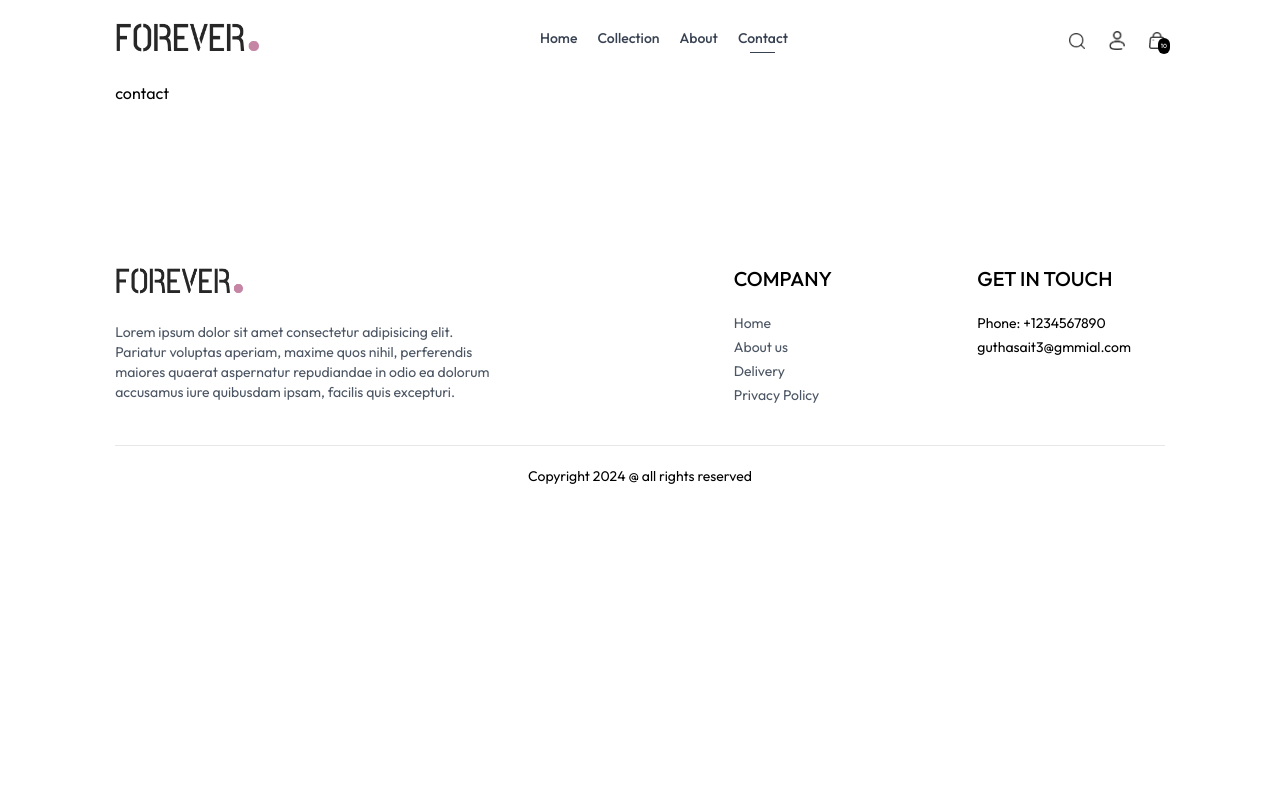
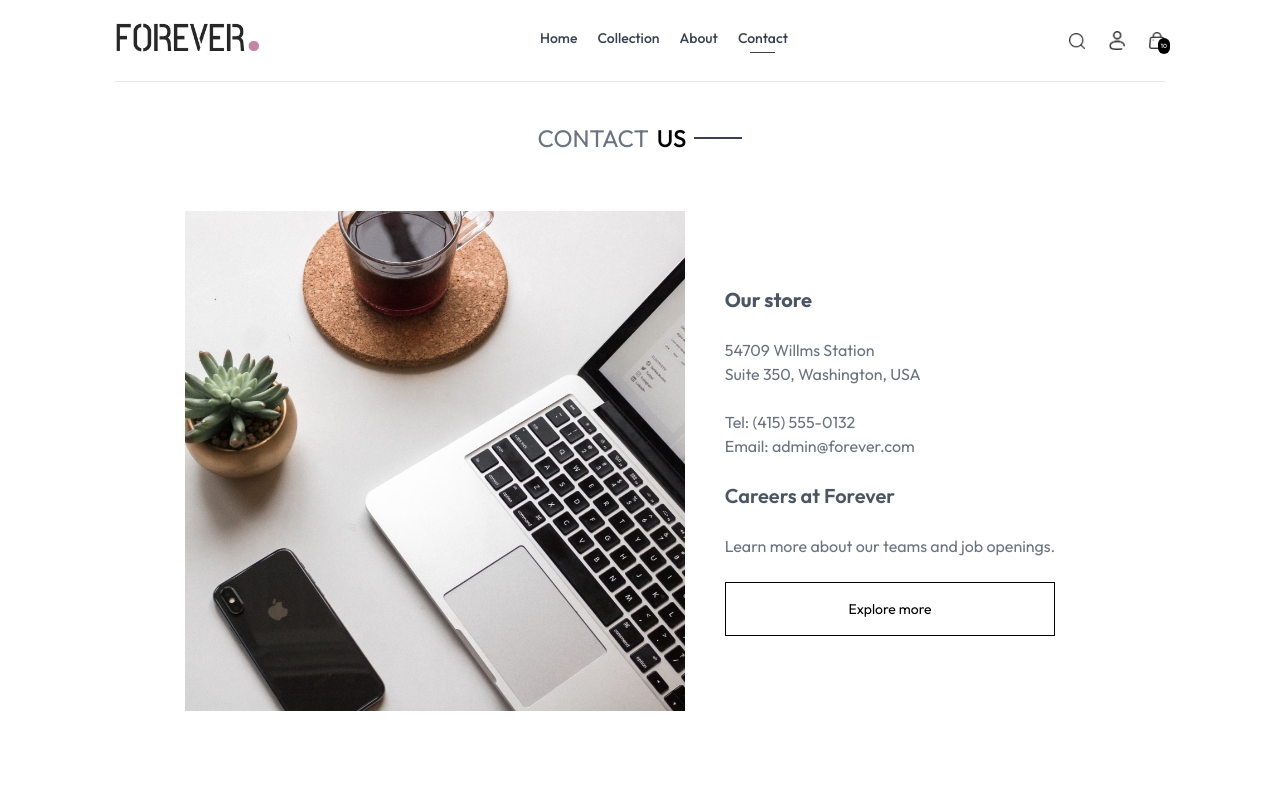
Before and after one commit to Sahith53/E-coommerce, a React (Vite) app in the folder Front-end/: page /contact in a window 1280 px wide. Shown: the top 800 px of the page. Built offline with nearby package versions, Linux system fonts and the light colour scheme.

Commit message:
contact us

```diff
--- a/Front-end/src/assets/assets/frontend_assets/assets.js
+++ b/Front-end/src/assets/assets/frontend_assets/assets.js
@@ -190,7 +190,7 @@ export const products = [
         subCategory: "Topwear",
         sizes: ["S", "M", "L", "XL"],
         date: 1716622345448,
-        bestseller: false
+        bestseller: true
     },
     {
         _id: "aaaai",
--- /dev/null
+++ b/Front-end/src/components/AllCollection.jsx
@@ -0,0 +1,11 @@
+import React from 'react'
+
+
+
+const AllCollection = () => {
+  return (
+    <div></div>
+  )
+}
+
+export default AllCollection
--- a/Front-end/src/components/BestSeller.jsx
+++ b/Front-end/src/components/BestSeller.jsx
@@ -13,7 +13,7 @@ const [BestSeller,setBestSeller] = useState([]);
 
 useEffect(()=>{
     const bestProduct = products.filter((item)=>(item.bestseller));
-    setBestSeller(bestProduct.slice(0,6))
+    setBestSeller(bestProduct.slice(0,9))
 
 },[])
 
--- /dev/null
+++ b/Front-end/src/components/ContactUs.jsx
@@ -0,0 +1,38 @@
+// import React from 'react'
+import Tittle from './Tittle';
+import { assets } from '../assets/assets/frontend_assets/assets';
+
+const ContactUs = () => {
+  return (
+    <div>
+    <hr className='w-full' />
+    <div className="">
+        <div className="py-10 text-2xl text-center">
+            <Tittle text1={'CONTACT'} text2={'US'} />
+        </div>
+        <div className="flex flex-wrap items-center justify-center">
+            <div className="lg:w-[500px] md:w-[350px] sm:w-[300px] w-[90%] lg:h-[500px] md:h-[350px] sm:h-[300px] h-[200px] mb-10 lg:mb-0">
+                <img src={assets.contact_img} alt="" className='object-cover w-full h-full' />
+            </div>
+            <div className="flex flex-col max-w-lg gap-6 px-4 my-10 text-center sm:px-10 sm:my-20 sm:text-left">
+                <h1 className='text-xl font-bold text-gray-600'>Our store</h1>
+                <p className='text-gray-500'>54709 Willms Station<br />
+                    Suite 350, Washington, USA
+                </p>
+                <p className='text-gray-500'>Tel: (415) 555-0132<br />
+                    Email: admin@forever.com
+                </p>
+                <h2 className='text-xl font-semibold text-gray-600'>Careers at Forever</h2>
+                <p className='text-gray-500'>Learn more about our teams and job openings.</p>
+                <button className='px-8 py-4 text-sm transition-all duration-500 border border-black hover:bg-black hover:text-white'>
+                    Explore more
+                </button>
+            </div>
+        </div>
+    </div>
+</div>
+
+  )
+}
+
+export default ContactUs
--- a/Front-end/src/pages/Contact.jsx
+++ b/Front-end/src/pages/Contact.jsx
@@ -1,8 +1,12 @@
 import React from 'react'
+import ContactUs from '../components/ContactUs'
 
 const contact = () => {
   return (
-    <div>contact</div>
+    <div>
+      <ContactUs />
+
+    </div>
   )
 }
 
```
Also changed, not shown: Front-end/src/pages/Home.jsx (line endings or trailing spaces).
